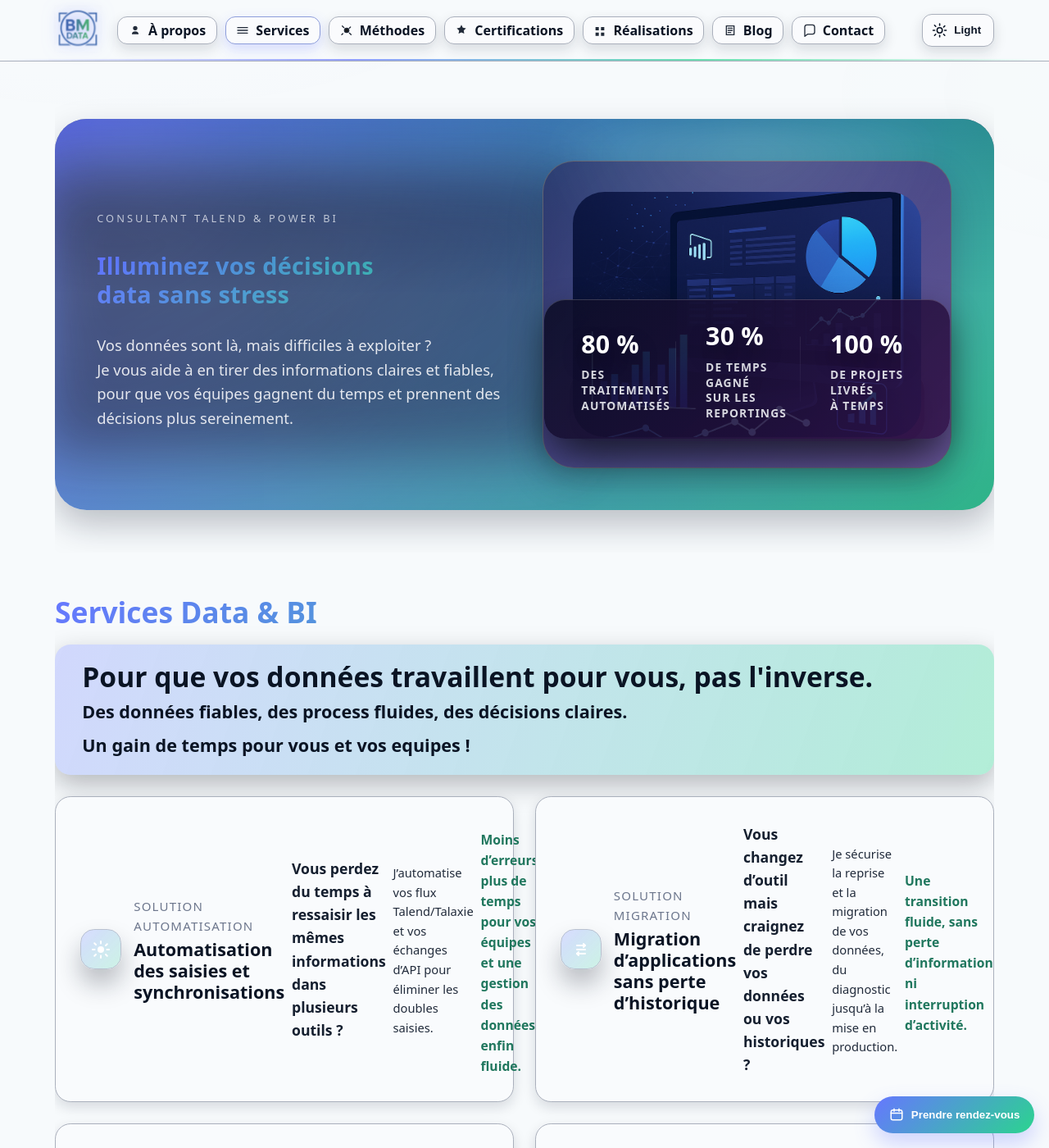
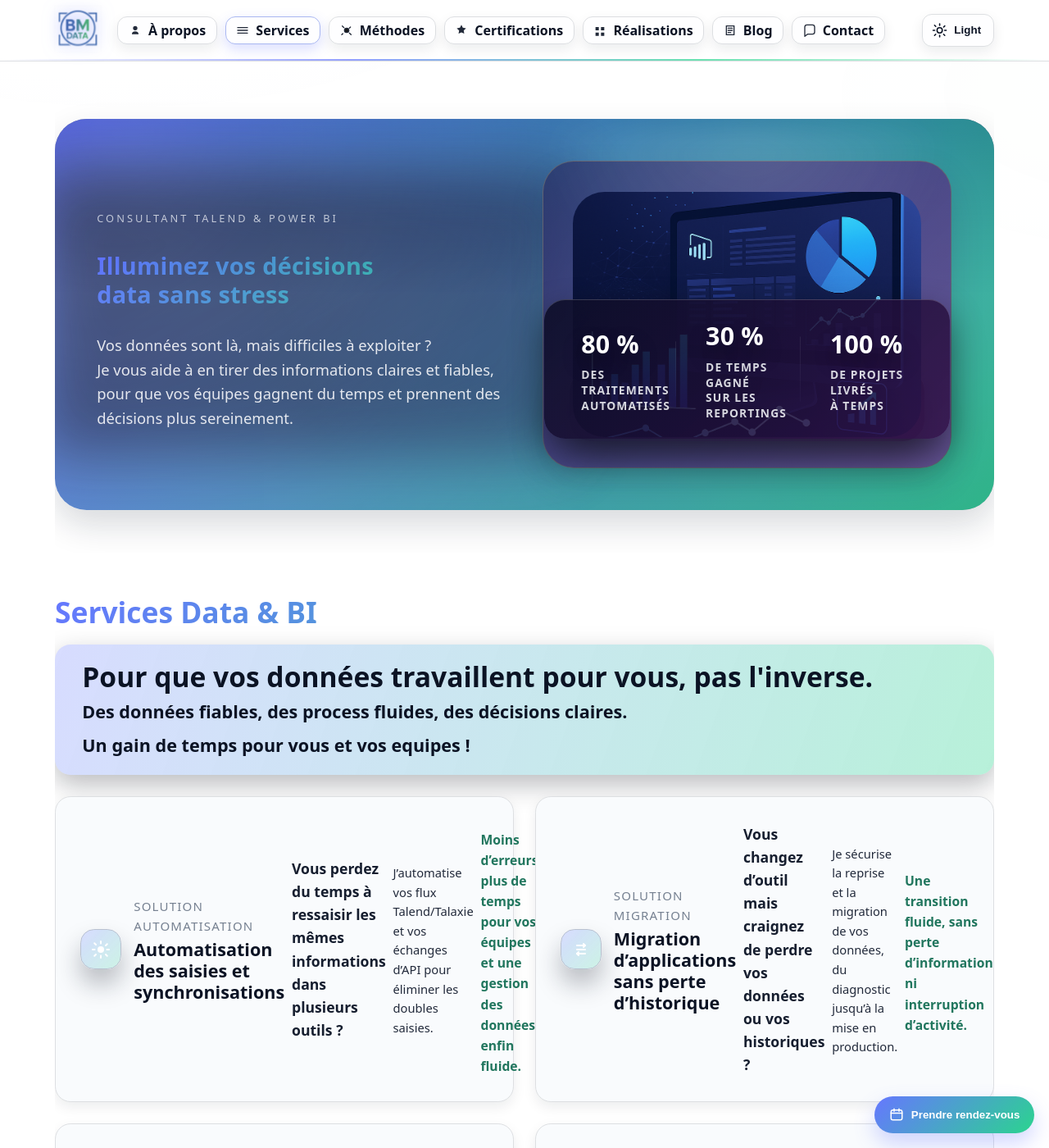
Before and after one commit to mbodetdata/mbodetdata.github.io, a Jekyll site: the page built from index.md, in a window 1280 px wide and 1400 px high. Shown: the whole window at 82% size. Built offline with Jekyll 4.4.1, drawn with Linux system fonts in a browser that asks for light colours.

Commit message:
Style light

```diff
--- a/assets/styles.css
+++ b/assets/styles.css
@@ -62,19 +62,28 @@
   --g-brand: linear-gradient(135deg, var(--brand), var(--brand-2));
 }
 
-/* LIGHT ??? doux, premium, non ??blouissant */
+/* LIGHT recalculé à partir du thème DARK — mêmes effets, couleurs adaptées */
 :root[data-theme="light"]{
-  /* Fond moins ??clatant + contraste lisible */
-  --bg:#eef2f7;                            /* blanc cass?? neutre */
-  --fg:#0a1424;                            /* texte un peu plus sombre */
-  --muted:#3b4863;                         /* secondaire plus lisible */
-  --surface-0: color-mix(in oklab, #ffffff 70%, #e6edf6 30%);
-  --surface-1: color-mix(in oklab, #ffffff 80%, #e6edf6 20%);
-  --surface-2: color-mix(in oklab, #ffffff 72%, var(--brand) 28%);
-  --border:    color-mix(in oklab, #27344f 36%, #ffffff 64%); /* bordures plus nettes */
-  --shadow-sm: 0 6px 16px rgba(15,23,42,.14);
-  --shadow-md: 0 12px 26px rgba(15,23,42,.2);
-  --shadow-lg: 0 18px 40px rgba(15,23,42,.26);
+  /* Base claire douce (calculée pour rester en harmonie avec les tokens dark) */
+  --bg: #f6f9fc;                              /* fond très pâle, non éblouissant */
+  --fg: #0b1324;                              /* texte principal foncé, bonne lisibilité */
+  --muted: #475569;                           /* texte secondaire/labels */
+
+  /* Surfaces : conserver le relief mais en inversant la tonalité */
+  --surface-0: color-mix(in oklab, #ffffff 96%, var(--bg) 4%); /* page */
+  --surface-1: color-mix(in oklab, #ffffff 92%, #f1f6fb 8%);   /* cartes / nav */
+  --surface-2: color-mix(in oklab, #ffffff 84%, var(--brand) 16%); /* accents sur surfaces */
+
+  /* Bordures */
+  --border: color-mix(in oklab, var(--fg) 12%, #ffffff 88%);
+
+  /* Ombres (plus légères que le dark, mêmes directions/intensités relatives) */
+  --shadow-sm: 0 6px 16px rgba(14,24,42,.08);
+  --shadow-md: 0 12px 26px rgba(14,24,42,.12);
+  --shadow-lg: 0 18px 40px rgba(14,24,42,.16);
+
+  /* Garde le même dégradé de marque (reste cohérent entre themes) */
+  --g-brand: linear-gradient(135deg, var(--brand), var(--brand-2));
 }
 @media (prefers-color-scheme: light){
   :root:not([data-theme]){ color-scheme: light; }
```
